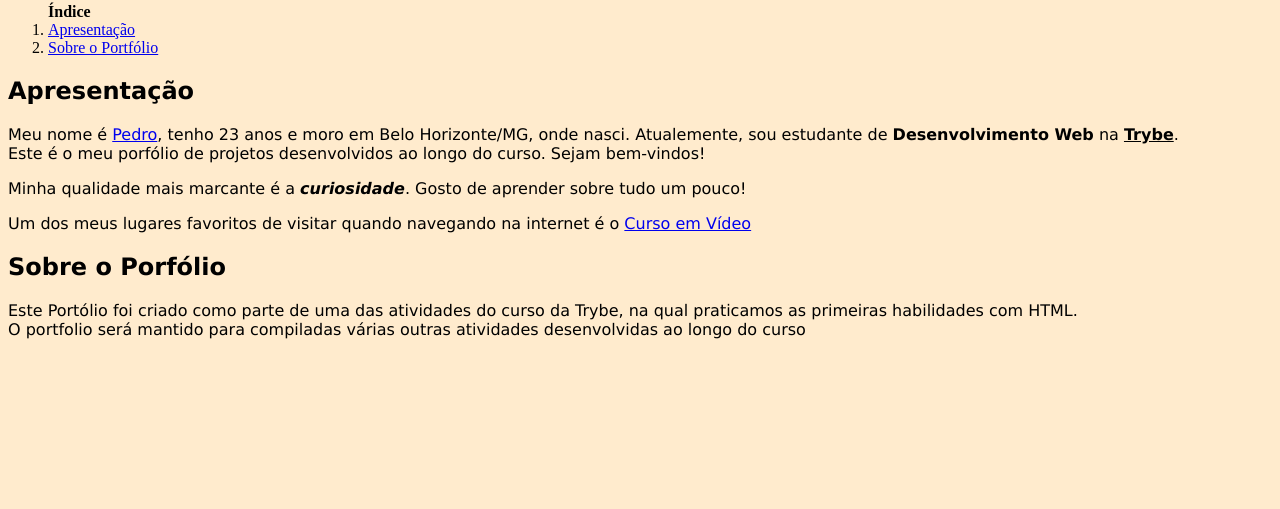
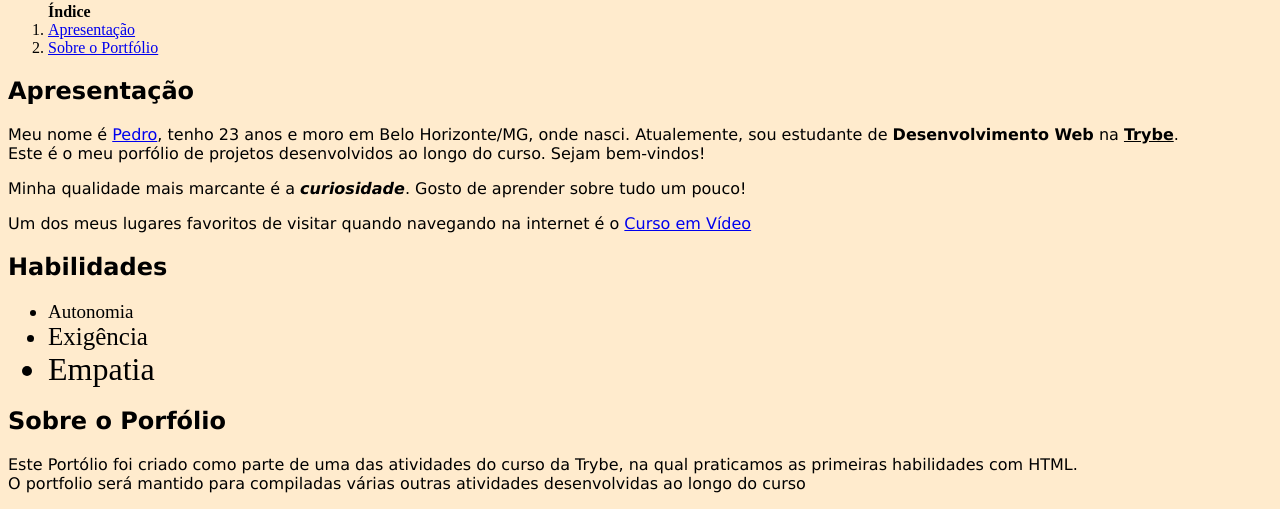
Before and after one commit to P-dPF/P-dPF.github.io, a plain HTML site: page index.html in a window 1280 px wide. Shown: the part 399-908 px from the top of the page. Before the commit the page ends 800 px from the top, so only its background shows below. Drawn offline with Linux system fonts and the light colour scheme.

Commit message:
cria lista de habilidades e atribui tamanhos de fonte diferentes para cada item

```diff
--- a/index.html
+++ b/index.html
@@ -17,6 +17,18 @@
         background-color:blanchedalmond;
       }
 
+      .autonomia {
+        font-size: 19px;
+      }
+
+      .exigencia {
+        font-size: 25px;
+      }
+
+      .empatia {
+        font-size: 32px;
+      }
+
     </style>
   </head>
   <body>
@@ -30,6 +42,12 @@
     <p>Meu nome é <a href="#Pedro">Pedro</a>, tenho 23 anos e moro em Belo Horizonte/MG, onde nasci. Atualemente, sou estudante de <strong>Desenvolvimento Web</strong> na <strong style="text-decoration:underline">Trybe</strong>.<br>Este é o meu porfólio de projetos desenvolvidos ao longo do curso. Sejam bem-vindos!</p>
     <p>Minha qualidade mais marcante é a <em style="font-weight: 800">curiosidade</em>. Gosto de aprender sobre tudo um pouco!</p>
     <p>Um dos meus lugares favoritos de visitar quando navegando na internet é o <a href="https://www.youtube.com/c/CursoemV%C3%ADdeo" target="_blank">Curso em Vídeo</a></p>
+    <h2>Habilidades</h2>
+      <ul>
+        <li class="autonomia">Autonomia</li>
+        <li class="exigencia">Exigência</li>
+        <li class="empatia">Empatia</li>
+      </ul>
     <h2 id="Sobre">Sobre o Porfólio</h2>
     <p>Este Portólio foi criado como parte de uma das atividades do curso da Trybe, na qual praticamos as primeiras habilidades com HTML.<br> O portfolio será mantido para compiladas várias outras atividades desenvolvidas ao longo do curso</p>
   </body>
```
